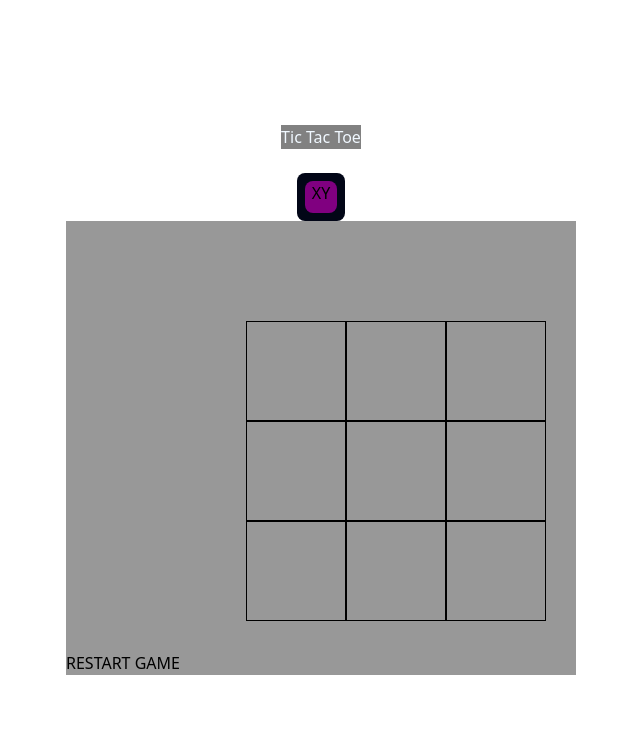
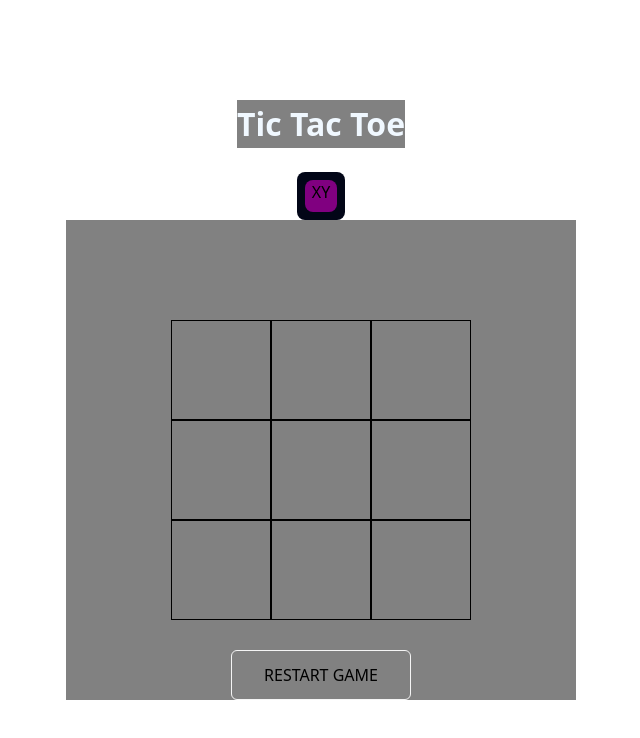
Before and after one commit to OgekePurity/team-collaboration, a website: page index.html in a window 1280 px wide. Shown: the whole page, without its empty margins (319-959 px from the left). Drawn offline with Linux system fonts and the light colour scheme.

Commit message:
adding style to the grid

```diff
--- a/index.html
+++ b/index.html
@@ -9,7 +9,7 @@
 
 </head>
 <body>
-    <h1>Tic Tac Toe</h1>
+    <h1 class="title">Tic Tac Toe</h1>
     <p id="PT-el" class="player-X player-O my-3 text-center"></p>
 
     <section id="rollingContainer-el" class="p-2 fiftyWidth bg-slate-950 rounded-lg">
--- a/input.css
+++ b/input.css
@@ -23,22 +23,37 @@ button {
     padding: 10px 20px;
     font-size: 16px;
     cursor: pointer;
-
+    border: 1px solid whitesmoke;
+    /* display: flex;
+    justify-content: center;
+    align-content: center;
+    align-items: center; */
+    height: 50px;
+    width: 180px;
+    border-radius: 6px;
 }
 section {
     display: flex;
     justify-content: center;
     align-items: center;
     flex-direction: column;
+    display: grid;
+    justify-content: center;
+    background-color: rgba(0, 0, 0, 0.493);
+    display: flex;
+    justify-content: center;
+    align-items: center;
+    flex-direction: column;
+}
+/* div {
     background-color: rgba(0, 0, 0, 0.404);
-    display: block;
-    justify-content: center;
+} */
 
-}
-
-h1 {
+.title {
     background-color: rgba(0, 0, 0, 0.493);
     color: aliceblue;
+    font-weight: bolder;
+    font-size: xx-large;
 }
 
 .container {
@@ -48,7 +63,8 @@ h1 {
     height: 150px;
     margin: 180px;
     margin-top: 100px;
-
+    display: grid;
+    justify-content: center;
 }
 
 .cell {
@@ -56,7 +72,7 @@ h1 {
     height: 100px;
     text-align: center;
     font-size: 5rem;
-    border: 1px solid black;
+    border: 1px solid whitesmoke;
     cursor: pointer;
     color: black;
     /* z-index: 10; */
```
Lines whose indentation alone changed are shown as unchanged.
